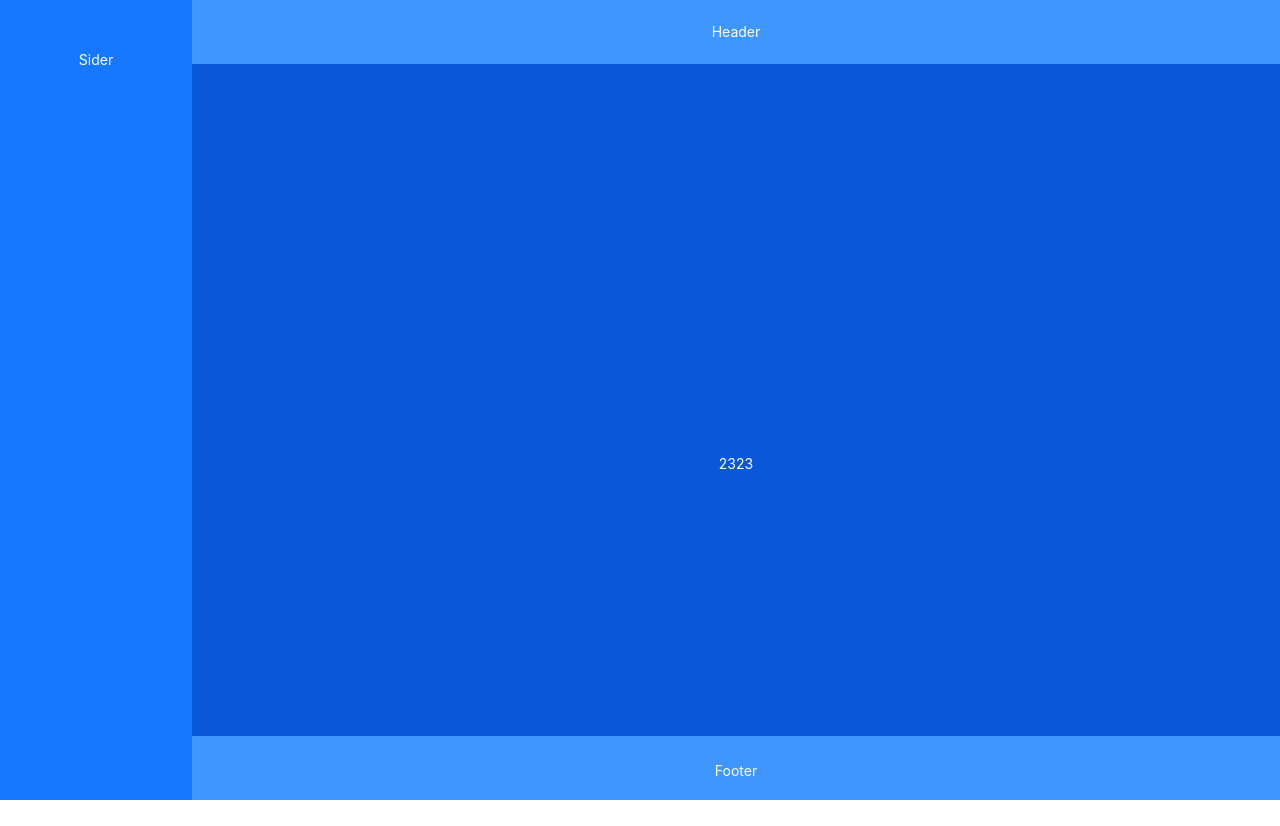
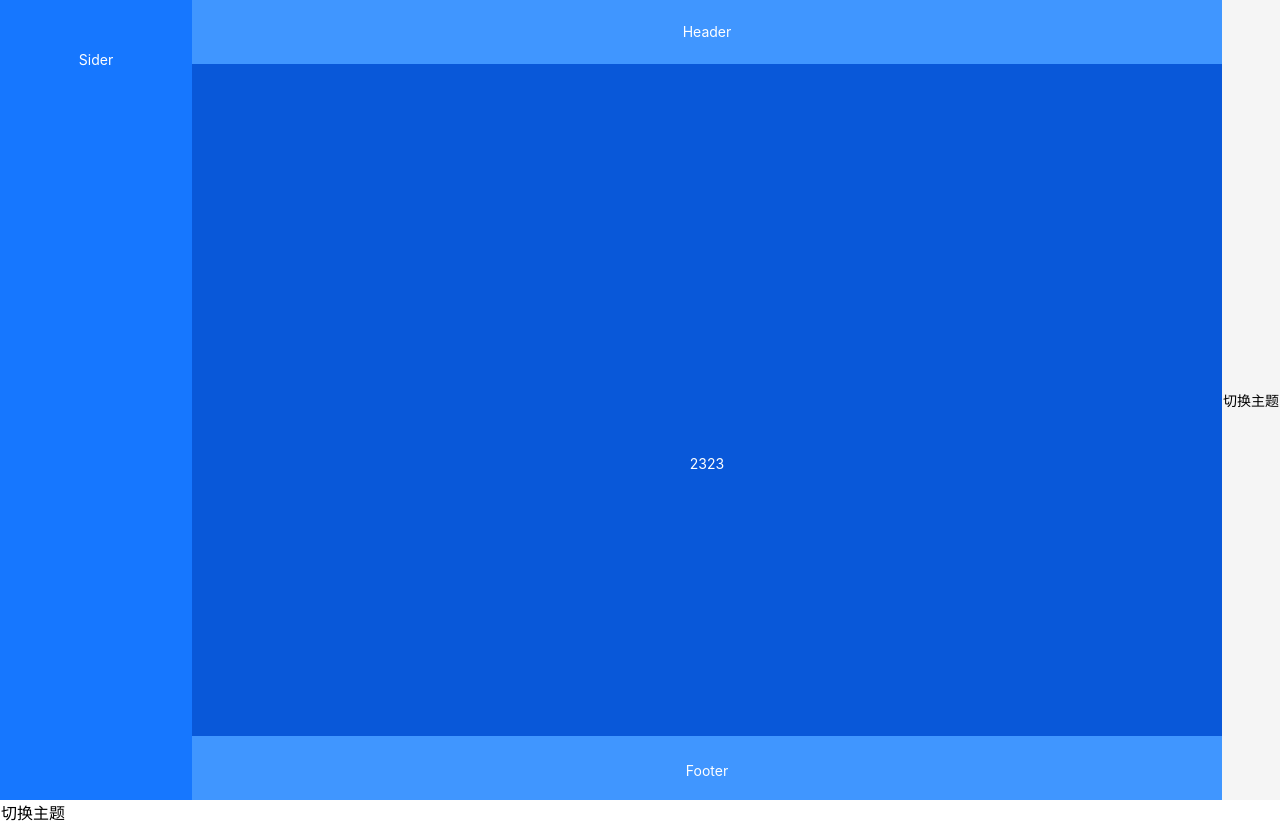
Before and after one commit to FontEor/react-app, a React (Vite) app: page / in a window 1280 px wide. Before the commit the page ends 800 px from the top, so only its background shows below. Built offline with nearby package versions, Linux system fonts and the light colour scheme.

Commit message:
feat: 设置主题

```diff
--- a/package.json
+++ b/package.json
@@ -23,6 +23,7 @@
     "react": "^19.1.0",
     "react-dom": "^19.1.0",
     "react-router-dom": "^7.6.3",
+    "styled-components": "^6.1.19",
     "zustand": "^5.0.6"
   },
   "devDependencies": {
--- a/src/views/layout/index.jsx
+++ b/src/layout/index.jsx
@@ -1,6 +1,7 @@
 import { Flex, Layout } from "antd";
+import { Outlet } from "react-router-dom";
+import Settings from "./setting";
 const { Header, Footer, Sider, Content } = Layout;
-import { Outlet } from "react-router-dom";
 const headerStyle = {
   textAlign: "center",
   color: "#fff",
@@ -46,6 +47,7 @@ const MainLayout = () => (
         </Content>
         <Footer style={footerStyle}>Footer</Footer>
       </Layout>
+      <Settings></Settings>
     </Layout>
   </Flex>
 );
--- /dev/null
+++ b/src/layout/setting.jsx
@@ -0,0 +1,12 @@
+import { useState } from "react";
+const Settings = () => {
+  const [themeMode, setThemeMode] = useState("light");
+  console.log("Settings component rendered", themeMode);
+
+  const toggleTheme = () => {
+    setThemeMode((prevMode) => (prevMode === "light" ? "dark" : "light"));
+  };
+  return <button onClick={toggleTheme}>切换主题</button>;
+};
+
+export default Settings;
--- /dev/null
+++ b/src/theme/darkTheme.jsx
@@ -0,0 +1,6 @@
+const darkTheme = {
+  bodyBackgroundColor: "#333",
+  textPrimaryColor: "#fff",
+  primaryColor: "#8a2be2", // 示例颜色值
+};
+export default darkTheme;
--- /dev/null
+++ b/src/theme/index.jsx
@@ -0,0 +1,31 @@
+import { useState } from "react";
+import { ThemeProvider, createGlobalStyle } from "styled-components";
+import MainLayout from "@/layout/index.jsx";
+import lightTheme from "@/theme/lightTheme.jsx";
+import darkTheme from "@/theme/darkTheme.jsx";
+
+// 全局样式，利用当前主题变量
+const GlobalStyles = createGlobalStyle`
+  body {
+    background-color: ${(props) => props.theme.bodyBackgroundColor};
+    color: ${(props) => props.theme.textPrimaryColor};
+  }
+`;
+const Theme = () => {
+  const [themeMode, setThemeMode] = useState("light");
+
+  const toggleTheme = () => {
+    setThemeMode((prevMode) => (prevMode === "light" ? "dark" : "light"));
+  };
+
+  return (
+    <ThemeProvider theme={themeMode === "light" ? lightTheme : darkTheme}>
+      <>
+        <GlobalStyles />
+        <MainLayout />
+        <button onClick={toggleTheme}>切换主题</button>
+      </>
+    </ThemeProvider>
+  );
+};
+export default Theme;
--- /dev/null
+++ b/src/theme/lightTheme.jsx
@@ -0,0 +1,7 @@
+const lightTheme = {
+  bodyBackgroundColor: "#fff",
+  textPrimaryColor: "#000",
+  primaryColor: "#4096ff", // 示例颜色值
+};
+
+export default lightTheme;
```
Also changed, not shown: src/router/index.jsx (+4 -3 lines), 1 other file (tests, documents, lock files or other folders).
